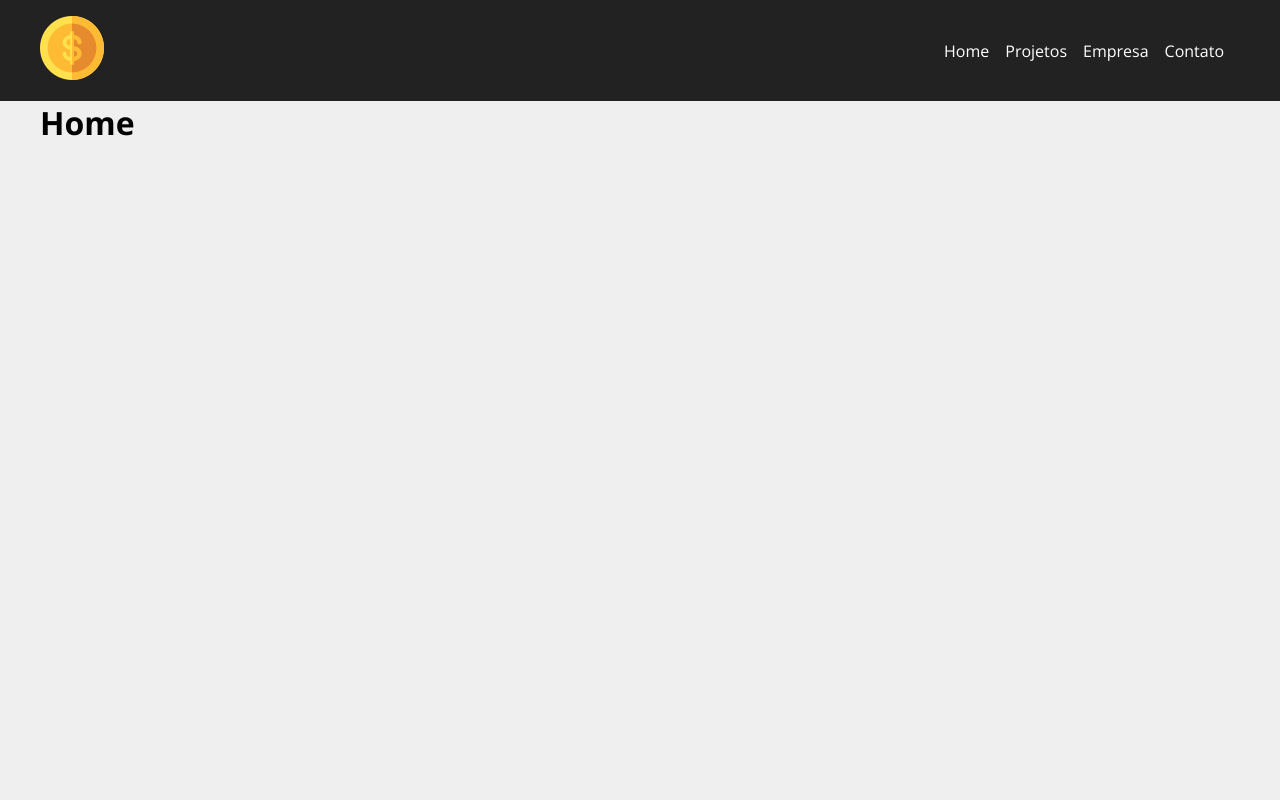
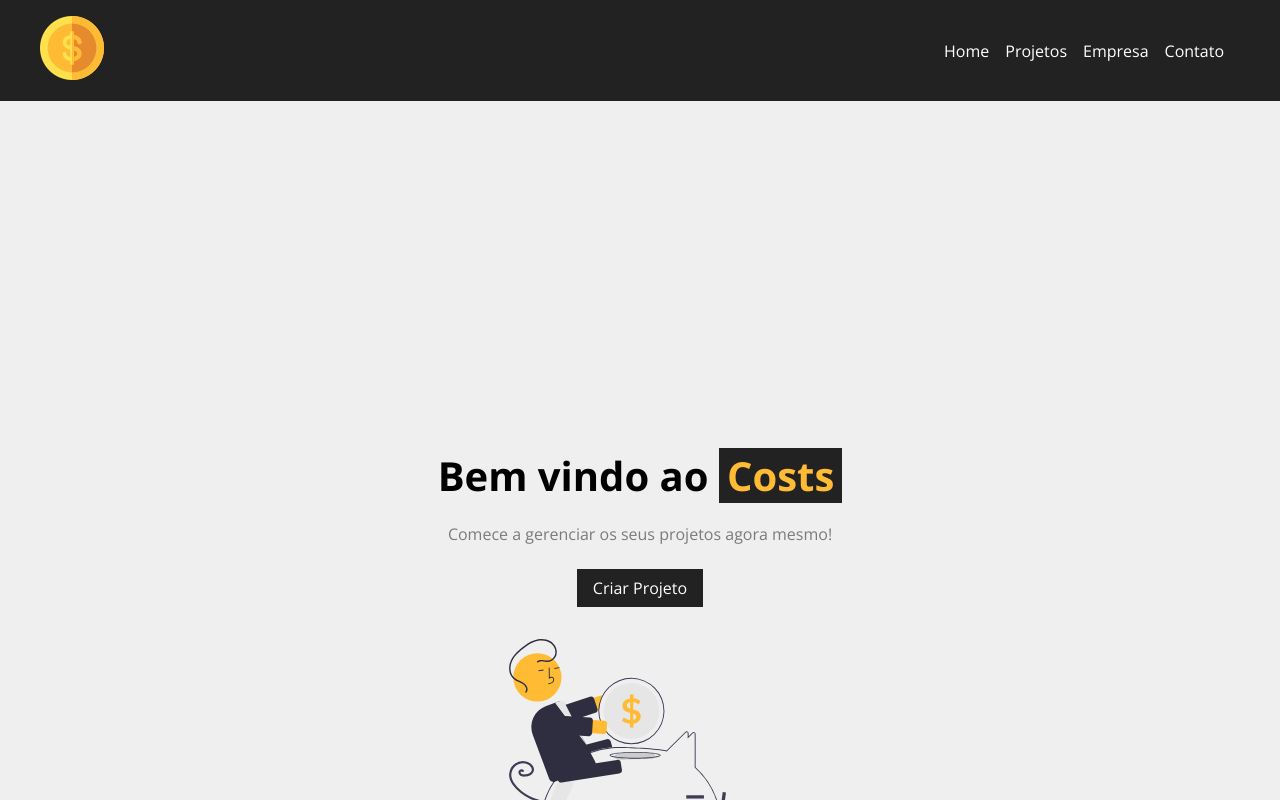
Before and after one commit to danielreschkelima-code/PROJETO_TI, a React (Create React App) app in the folder React/costs/: page / in a window 1280 px wide. Shown: the top 800 px of the page. Built offline with nearby package versions, Linux system fonts and the light colour scheme; a web font is replaced by a local one.

Commit message:
Página Home

```diff
--- /dev/null
+++ b/React/costs/src/components/layout/LinkButton.js
@@ -0,0 +1,12 @@
+import { Link } from 'react-router-dom';
+import styles from './LinkButton.module.css';
+
+function LinkButton({ to, text }) {
+    return (
+        <Link className={styles.btn} to={to}>
+            {text}
+        </Link>
+    );
+}
+
+export default LinkButton;
--- /dev/null
+++ b/React/costs/src/components/layout/LinkButton.module.css
@@ -0,0 +1,11 @@
+.btn {
+    background-color: #222;
+    color: #FFF;
+    padding: 0.5em 1em;
+    text-decoration: none;
+    transition: 0.5s;
+}
+
+.btn:hover {
+    color: #FFBB33;
+}
--- a/React/costs/src/components/pages/Home.js
+++ b/React/costs/src/components/pages/Home.js
@@ -1,4 +1,16 @@
+import styles from './Home.module.css';
+import savings from '../../img/savings.svg';
+import { Link } from 'react-router-dom';
+import LinkButton from '../layout/LinkButton';
+
 function Home() {
-    return (<h1>Home</h1>);
+    return (
+        <section className={styles.home_container}>
+            <h1>Bem vindo ao <span>Costs</span></h1>
+            <p>Comece a gerenciar os seus projetos agora mesmo!</p>
+            <LinkButton to="/newproject" text="Criar Projeto" />
+            <img src={savings} alt="Costs" srcSet=""/>
+        </section>
+    );
 }
 export default Home;
--- /dev/null
+++ b/React/costs/src/components/pages/Home.module.css
@@ -0,0 +1,29 @@
+.home_container {
+    width: 100%;
+    display: flex;
+    flex-direction: column;
+    align-items: center;
+    justify-content: center;
+    padding: 4em;
+}
+
+.home_container h1 {
+    font-size: 2.5em;
+    margin-bottom: .5em;
+}
+
+.home_container h1 span {
+    color: #FFBB33;
+    padding: 0 .2em;
+    background-color: #222;
+}
+
+.home_container p {
+    margin-bottom: 1.5em;
+    color: #7b7b7b;
+}
+
+.home_container img {
+    width: 350px;
+    margin: 2em 0;
+}
```
